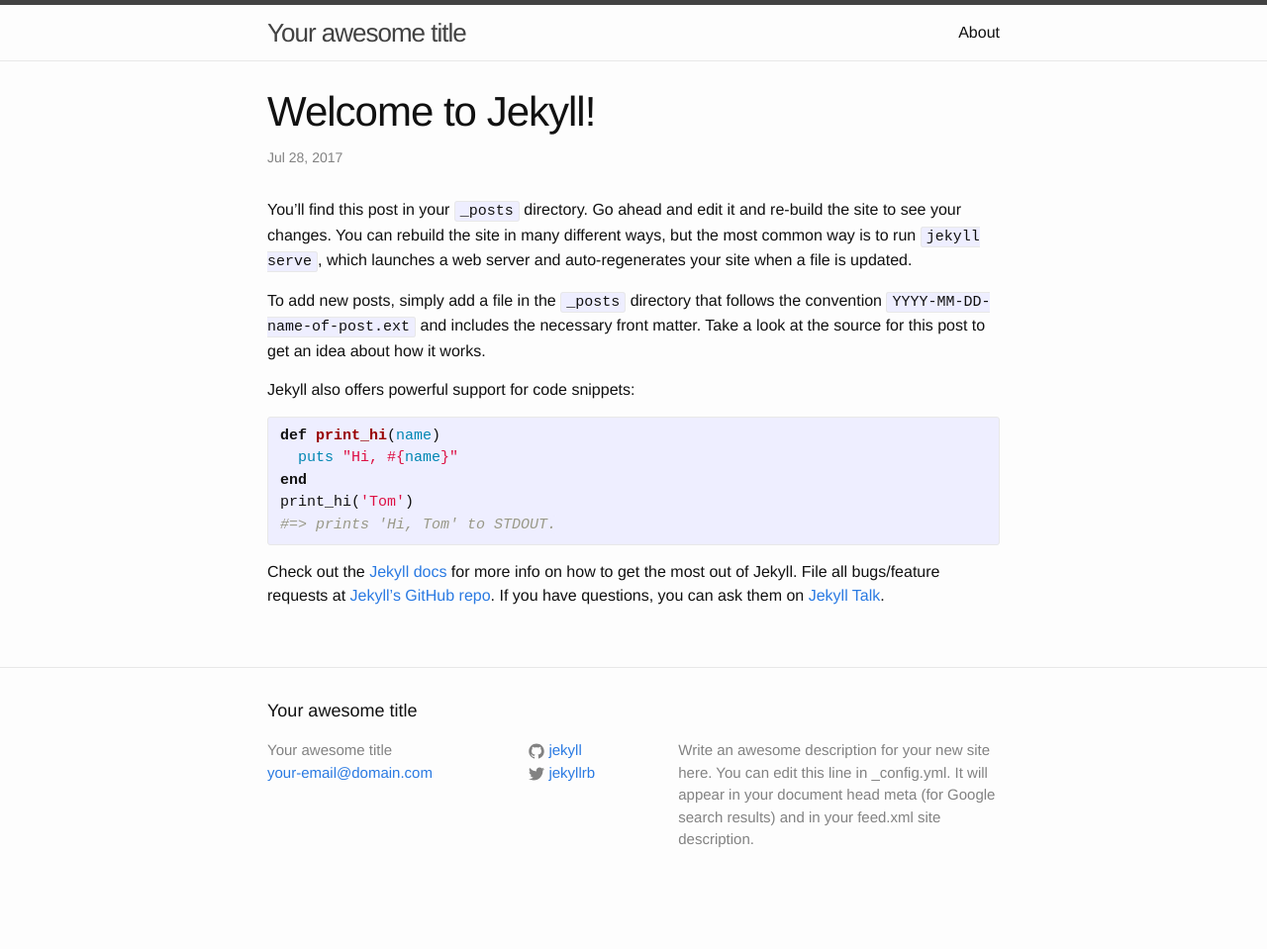
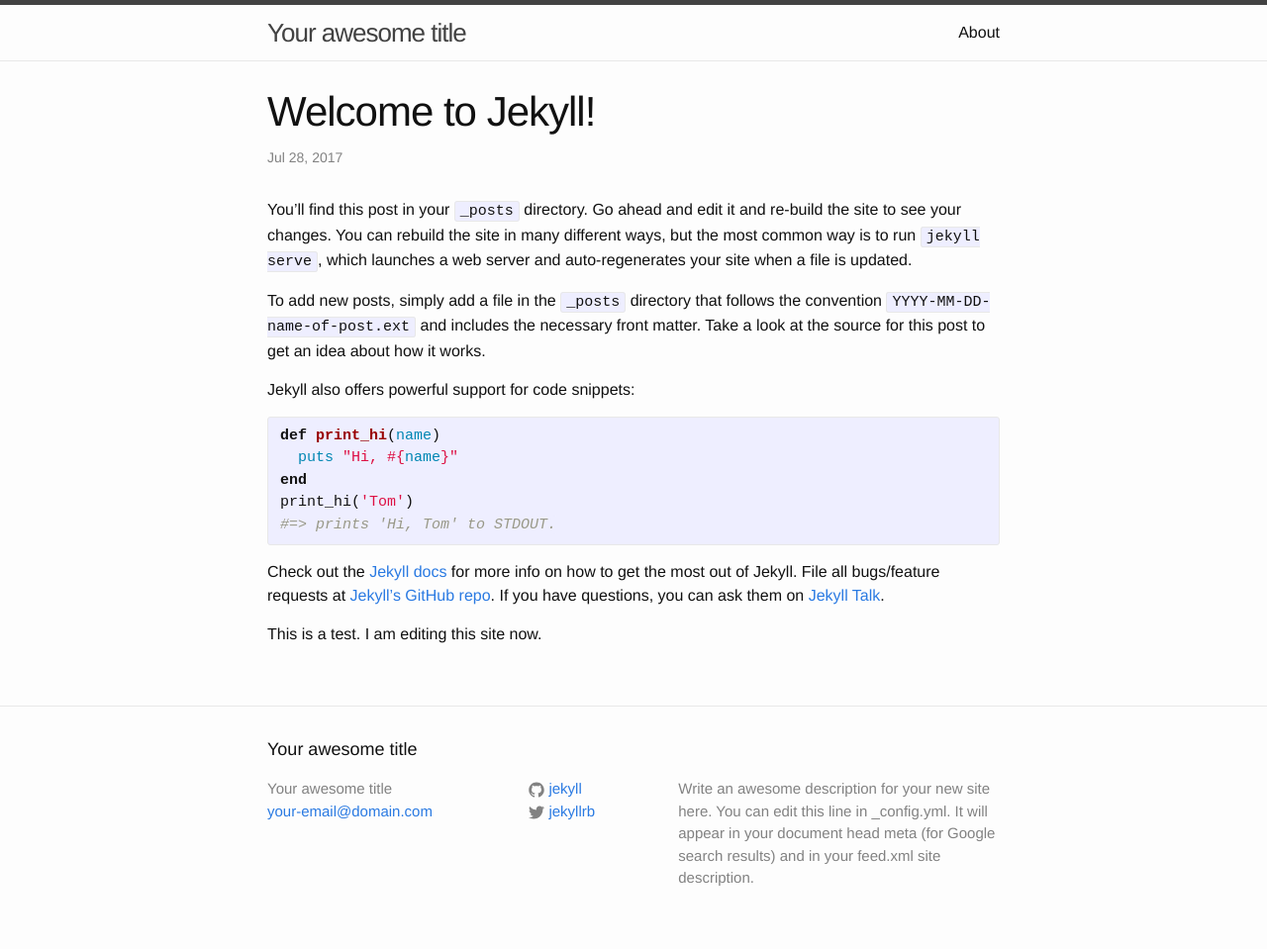
Before and after one commit to GreenElectrodes/greenelectrodes.github.io, a Jekyll site: the page built from _posts/2017-07-28-welcome-to-jekyll.markdown, in a window 1280 px wide. Shown: the whole page at 99% size. Built offline with Jekyll 4.4.1, drawn with Linux system fonts in a browser that asks for light colours; before the commit the page ends 920 px from its top, so only the background shows below that.

Commit message:
Update 2017-07-28-welcome-to-jekyll.markdown

```diff
--- a/_posts/2017-07-28-welcome-to-jekyll.markdown
+++ b/_posts/2017-07-28-welcome-to-jekyll.markdown
@@ -20,6 +20,8 @@ print_hi('Tom')
 
 Check out the [Jekyll docs][jekyll-docs] for more info on how to get the most out of Jekyll. File all bugs/feature requests at [Jekyll’s GitHub repo][jekyll-gh]. If you have questions, you can ask them on [Jekyll Talk][jekyll-talk].
 
+This is a test. I am editing this site now.
+
 [jekyll-docs]: http://jekyllrb.com/docs/home
 [jekyll-gh]:   https://github.com/jekyll/jekyll
 [jekyll-talk]: https://talk.jekyllrb.com/
```
